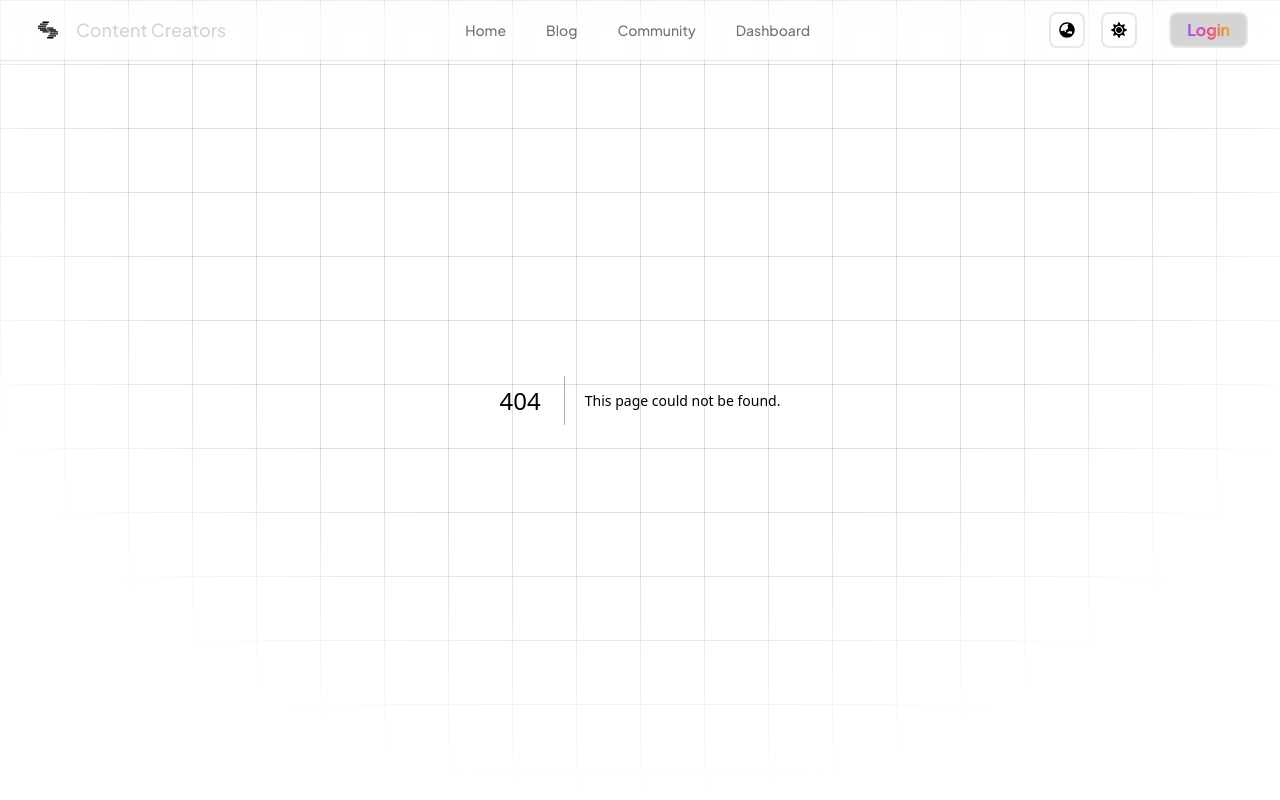
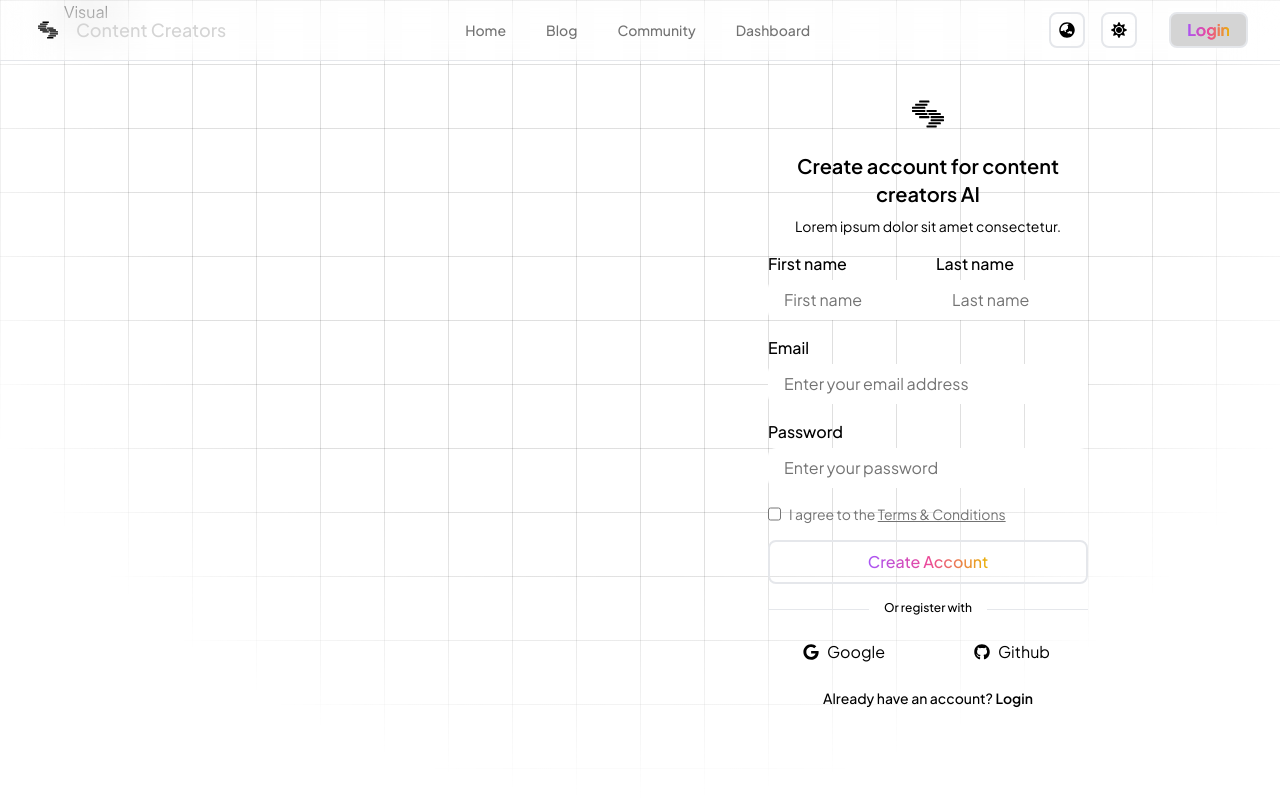
Before and after one commit to satriabahari/creator-pro, a Next.js app: page /auth/register in a window 1280 px wide. Before the commit this address had no page. Shown: the top 800 px of the page. Built offline with nearby package versions, Linux system fonts and the light colour scheme.

Commit message:
feat: add auth feature

```diff
--- /dev/null
+++ b/src/app/auth/login/page.tsx
@@ -0,0 +1,85 @@
+import Link from "next/link";
+import React from "react";
+import { FaGithub, FaGoogle } from "react-icons/fa";
+import { SiContentstack as LogoIcon } from "react-icons/si";
+
+const LoginPage = () => {
+  return (
+    <div className="grid h-screen grid-cols-2">
+      {/* Login */}
+      <div className="flex flex-col items-center justify-center gap-5 px-32">
+        <div className="w-fit rounded-lg bg-gradient-to-br p-1.5 dark:from-purple-400 dark:via-pink-400 dark:to-yellow-400">
+          {/* <Image src="/images/logo/logo.png" width={20} height={20} alt="logo" /> */}
+          <LogoIcon size={32} />
+        </div>
+        <div className="space-y-2 text-center">
+          <h2 className="text-xl font-semibold">
+            Welcome back to content creators AI
+          </h2>
+          <p className="text-sm dark:text-neutral-500">
+            Lorem ipsum dolor sit amet consectetur.
+          </p>
+        </div>
+        <div className="w-full space-y-1">
+          <p className="font-medium dark:text-neutral-300">Email</p>
+          <input
+            type="email"
+            className="w-full rounded-lg border-none px-4 py-2 outline-none placeholder:text-neutral-500 dark:bg-neutral-800"
+            placeholder="Enter your email address"
+          />
+        </div>
+        <div className="w-full space-y-1">
+          <p className="font-medium dark:text-neutral-300">Password</p>
+          <input
+            type="password"
+            className="w-full rounded-lg border-none px-4 py-2 outline-none placeholder:text-neutral-500 dark:bg-neutral-800"
+            placeholder="Enter your password"
+          />
+        </div>
+        <div className="flex w-full items-center justify-between">
+          <div className="flex gap-2">
+            <input type="checkbox" />
+            <p className="text-sm text-neutral-500">Remember me</p>
+          </div>
+          <p className="text-sm font-semibold dark:text-neutral-300">
+            Forgot Password
+          </p>
+        </div>
+        <button className="card-hover w-full rounded-lg border-2 bg-gradient-to-b px-4 py-2 font-medium dark:border-neutral-700 dark:from-neutral-800 dark:to-neutral-900">
+          <span className="text-gradient-color">Sign in</span>
+        </button>
+        <div className="flex w-full items-center gap-2">
+          <div className="h-1 w-full border-b dark:border-neutral-500" />
+          <p className="w-full text-center text-xs font-medium dark:text-neutral-500">
+            Or login with
+          </p>
+          <div className="h-1 w-full border-b dark:border-neutral-500" />
+        </div>
+        <div className="flex w-full gap-4">
+          <button className="card-hover flex w-full items-center justify-center gap-2 rounded-lg px-4 py-2 dark:bg-neutral-800">
+            <FaGoogle />
+            <span>Google</span>
+          </button>
+          <button className="card-hover flex w-full items-center justify-center gap-2 rounded-lg px-4 py-2 dark:bg-neutral-800">
+            <FaGithub />
+            <span>Github</span>
+          </button>
+        </div>
+        <p className="text-sm font-medium dark:text-neutral-500">
+          Dont have an account?{" "}
+          <Link
+            href="/auth/register"
+            className="font-semibold dark:text-neutral-300"
+          >
+            Register
+          </Link>
+        </p>
+      </div>
+
+      {/* Visual */}
+      <div>Visual</div>
+    </div>
+  );
+};
+
+export default LoginPage;
--- /dev/null
+++ b/src/app/auth/register/page.tsx
@@ -0,0 +1,103 @@
+import Link from "next/link";
+import React from "react";
+import { FaGithub, FaGoogle } from "react-icons/fa";
+import { SiContentstack as LogoIcon } from "react-icons/si";
+
+const RegisterPage = () => {
+  return (
+    <div className="grid h-screen grid-cols-2">
+      {/* Visual */}
+      <div>Visual</div>
+
+      {/* Login */}
+      <div className="flex flex-col items-center justify-center gap-4 px-32">
+        <div className="w-fit rounded-lg bg-gradient-to-br p-1.5 dark:from-purple-400 dark:via-pink-400 dark:to-yellow-400">
+          {/* <Image src="/images/logo/logo.png" width={20} height={20} alt="logo" /> */}
+          <LogoIcon size={32} />
+        </div>
+        <div className="space-y-2 text-center">
+          <h2 className="text-xl font-semibold">
+            Create account for content creators AI
+          </h2>
+          <p className="text-sm dark:text-neutral-500">
+            Lorem ipsum dolor sit amet consectetur.
+          </p>
+        </div>
+        <div className="flex w-full justify-between gap-4">
+          <div className="w-full space-y-1">
+            <p className="font-medium dark:text-neutral-300">First name</p>
+            <input
+              type="text"
+              className="w-full rounded-lg border-none px-4 py-2 outline-none placeholder:text-neutral-500 dark:bg-neutral-800"
+              placeholder="First name"
+            />
+          </div>
+          <div className="w-full space-y-1">
+            <p className="font-medium dark:text-neutral-300">Last name</p>
+            <input
+              type="text"
+              className="w-full rounded-lg border-none px-4 py-2 outline-none placeholder:text-neutral-500 dark:bg-neutral-800"
+              placeholder="Last name"
+            />
+          </div>
+        </div>
+        <div className="w-full space-y-1">
+          <p className="font-medium dark:text-neutral-300">Email</p>
+          <input
+            type="email"
+            className="w-full rounded-lg border-none px-4 py-2 outline-none placeholder:text-neutral-500 dark:bg-neutral-800"
+            placeholder="Enter your email address"
+          />
+        </div>
+        <div className="w-full space-y-1">
+          <p className="font-medium dark:text-neutral-300">Password</p>
+          <input
+            type="password"
+            className="w-full rounded-lg border-none px-4 py-2 outline-none placeholder:text-neutral-500 dark:bg-neutral-800"
+            placeholder="Enter your password"
+          />
+        </div>
+        <div className="flex w-full gap-2">
+          <input type="checkbox" />
+          <p className="text-sm text-neutral-500">
+            I agree to the{" "}
+            <span className="cursor-pointer underline dark:text-neutral-300">
+              Terms & Conditions
+            </span>
+          </p>
+        </div>
+        <button className="card-hover w-full rounded-lg border-2 bg-gradient-to-b px-4 py-2 font-medium dark:border-neutral-700 dark:from-neutral-800 dark:to-neutral-900">
+          <span className="text-gradient-color">Create Account</span>
+        </button>
+        <div className="flex w-full items-center gap-2">
+          <div className="h-1 w-full border-b dark:border-neutral-500" />
+          <p className="w-full text-center text-xs font-medium dark:text-neutral-500">
+            Or register with
+          </p>
+          <div className="h-1 w-full border-b dark:border-neutral-500" />
+        </div>
+        <div className="flex w-full gap-4">
+          <button className="card-hover flex w-full items-center justify-center gap-2 rounded-lg px-4 py-2 dark:bg-neutral-800">
+            <FaGoogle />
+            <span>Google</span>
+          </button>
+          <button className="card-hover flex w-full items-center justify-center gap-2 rounded-lg px-4 py-2 dark:bg-neutral-800">
+            <FaGithub />
+            <span>Github</span>
+          </button>
+        </div>
+        <p className="text-sm font-medium dark:text-neutral-500">
+          Already have an account?{" "}
+          <Link
+            href="/auth/login"
+            className="font-semibold dark:text-neutral-300"
+          >
+            Login
+          </Link>
+        </p>
+      </div>
+    </div>
+  );
+};
+
+export default RegisterPage;
```
